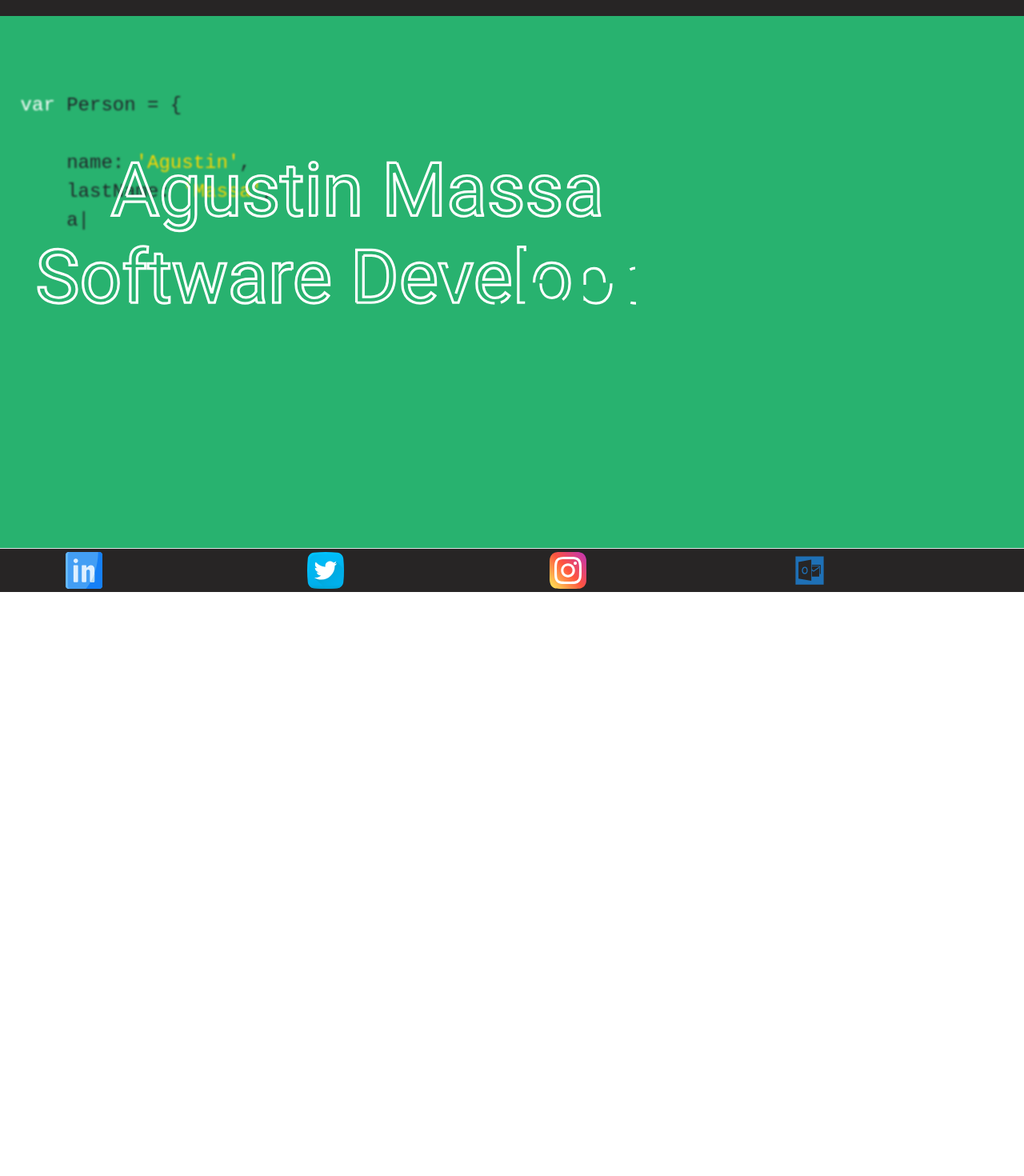
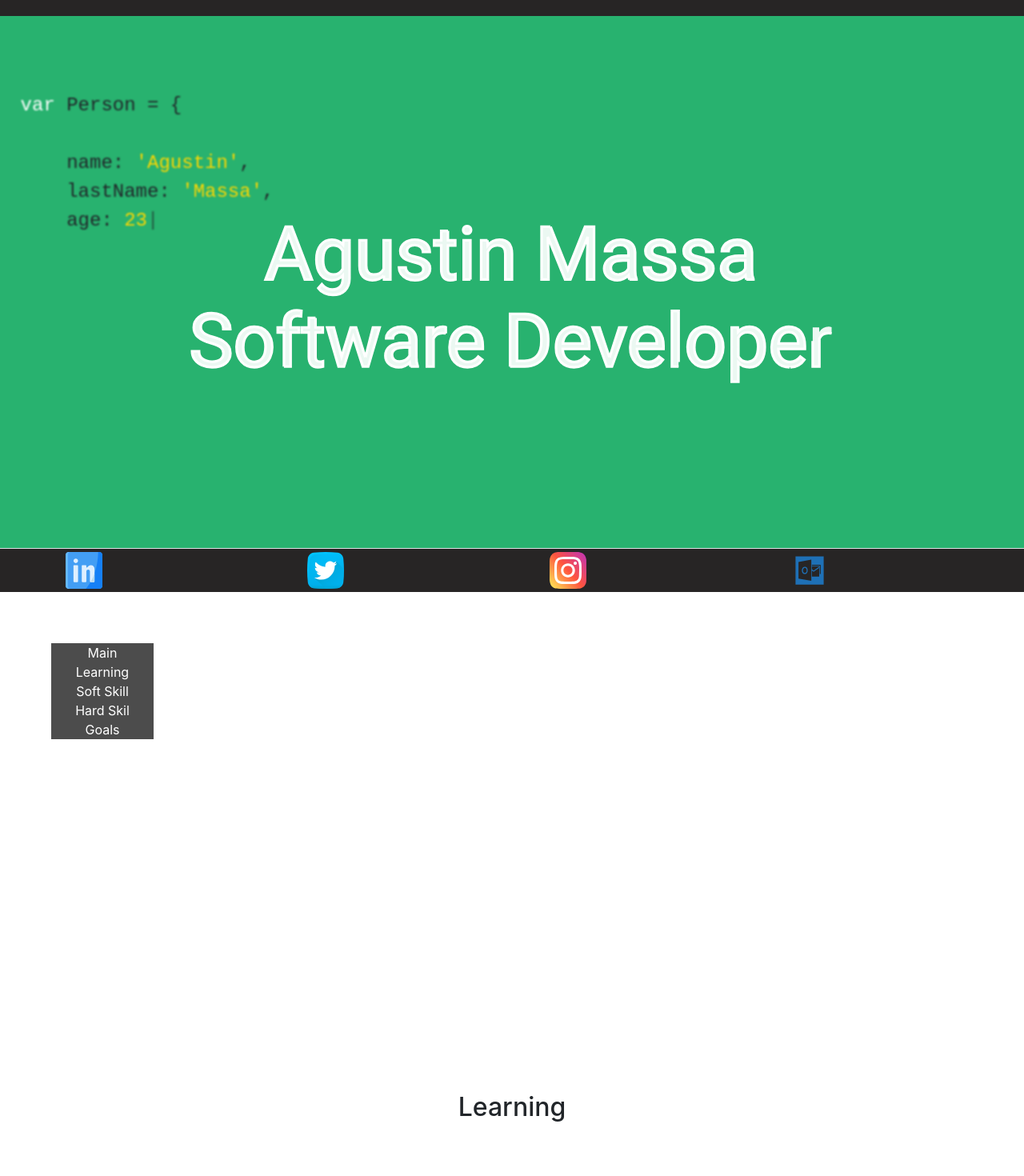
Before and after one commit to MassaAgustin/portafolio, a React (Create React App) app: page /about in a window 1280 px wide. Shown: the part 60-1530 px from the top of the page at 80% size. Before the commit the page ends 878 px from the top, so only its background shows below. Built offline with nearby package versions, Linux system fonts and the light colour scheme.

Commit message:
update aboutme with 4 features

```diff
--- a/src/App.js
+++ b/src/App.js
@@ -7,7 +7,7 @@ import { Footer } from './components/Footer'
 
 
 import 'bootstrap/dist/css/bootstrap.min.css';
-import './App.css'
+import './App.scss'
 
 
 function App() {
--- a/src/App.css
+++ b/src/App.scss
@@ -7,6 +7,10 @@
 :root{
     --primary-color: #28B26F;
     --secondary-color: #272525;
+}
+
+html {
+    scroll-behavior: smooth;
 }
 
 #logo{
@@ -166,6 +170,33 @@
     animation: line-anim 2s ease forwards 5.6s;
 }
 
+.translate {
+    position: sticky;
+    top: 5%;
+    margin: 5% 5%;
+    width: 10%;
+    height: 10%;
+    background-color: rgba(black, 0.7);
+
+    a {
+        display: flex;
+        align-items: center;
+        justify-content: center;
+        text-decoration: none;
+        color: white;
+    }
+
+}
+
+.container-info {
+    display: flex;
+    height: 100vh;
+    justify-content: center;
+    align-items: center;
+}
+
+
+
 @keyframes line-anim{
     to {
         stroke-dashoffset: 0;
--- /dev/null
+++ b/src/components/Goals.js
@@ -0,0 +1,9 @@
+import React from 'react'
+
+export const Goals = () => {
+    return (
+        <div className="container-info" id="goals">
+            <h2>Goals</h2>
+        </div>
+    )
+}
--- /dev/null
+++ b/src/components/HardSkill.js
@@ -0,0 +1,9 @@
+import React from 'react'
+
+export const HardSkill = () => {
+    return (
+        <div className="container-info" id="hardSkill">
+            <h2>Hard Skills</h2>
+        </div>
+    )
+}
--- /dev/null
+++ b/src/components/Learning.js
@@ -0,0 +1,9 @@
+import React from 'react'
+
+export const Learning = () => {
+    return (
+        <div className="container-info" id="learning">
+            <h2>Learning</h2>
+        </div>
+    )
+}
--- a/src/components/MainLoader.js
+++ b/src/components/MainLoader.js
@@ -1,4 +1,4 @@
-import React, { Fragment, useEffect } from 'react'
+import React, { useEffect } from 'react'
 
 import { MainImage } from '../assets/main.js'
 import me from '../assets/images/test1.jpg'
@@ -90,7 +90,7 @@ const MainLoader = (props) => {
     }, [])
 
     return (
-        <div className="container-loader">
+        <div className="container-loader" id="main">
             <div className="main-loader" onClick={props.onClick} >
                 <MainImage />
             </div>
@@ -106,8 +106,9 @@ const MainLoader = (props) => {
                         {'\n'}    avatar:
             </pre>
             <div className="container-img">
-                    <img src={me} alt="imagen de Agustin Massa" />
+                <img src={me} alt="imagen de Agustin Massa" />
             </div >
+
         </div >
     )
 }
--- a/src/components/MainLoader.scss
+++ b/src/components/MainLoader.scss
@@ -3,32 +3,36 @@
   padding: 0;
   box-sizing: border-box;
 }
+
 .container-loader{
   position: relative;
+  display: flex;
+  justify-content: center;
+  align-items: center;
   height: 90vh;
   width: 100%;
   background-color: var(--primary-color);
 
+  perspective: 20rem;
+
   .container-img {
     position: absolute;
     display: flex;
-    flex-direction: column;
-    bottom: -12%;
-    left: -23%;
-    opacity: 1;
-    transform: scale(0.2);
-    animation: translateImage 1s ease-in-out 15.5s forwards;
+    height: 1%;
+    width: 1%;
+    left: 12%;
+    bottom: 31%;
+    opacity: 0;
+    animation: translateImage 2s ease-in-out 15.04s forwards;
+
     img {
-      height: 10px;
-      width: 10px;
-      border: 10px solid white;
-      animation: appearImage 1s ease-in-out 15.5s forwards;
+      border: 4px solid white;
     }
   }
 }
 
 .main-loader{
-  position: absolute;
+  position: relative;
   width: 70%;
   height: 70vh;
   animation: toRight 2s ease-in-out 7s forwards;
@@ -48,12 +52,11 @@
   height: 80%;
   top: 13%;
   left: 2%;
-  pointer-events: none;
+  pointer-events: all;
   z-index: 1;
   filter: blur(1px)
   ;
 }
-
 
 #typewriter{
     position: absolute;
@@ -70,21 +73,21 @@
 @keyframes toRight{
 
   to {
-    transform: translate(-35%,-57%) scale(.2);
+    transform: translate(-60%,-71%) scale(.2);
   }
 }
 
 @keyframes translateImage{
-  to {
-    left:20%;
-    transform: scale(0.5);
+  50% {
+    transform: translateX(200%) rotateX(-120deg);
+    opacity: 1;
   }
-}
 
-@keyframes appearImage{
-  to {
-      height: 100%;
-      width: 60%;
+  100% {
+    transform: translateX(80%) translateY(10%) ;
+    height: 70%;
+    width: 30%;
+    opacity: 1;
   }
 }
 
--- /dev/null
+++ b/src/components/SoftSkill.js
@@ -0,0 +1,9 @@
+import React from 'react'
+
+export const SoftSkill = () => {
+    return (
+        <div className="container-info" id="softSkill">
+            <h2>Soft Skills</h2>
+        </div>
+    )
+}
--- /dev/null
+++ b/src/components/Translate.js
@@ -0,0 +1,13 @@
+import React from 'react'
+
+export const Translate = () => {
+    return (
+        <div className="translate">
+            <a href="#main">Main</a>
+            <a href="#learning">Learning</a>
+            <a href="#softSkill">Soft Skill</a>
+            <a href="#hardSkill">Hard Skil</a>
+            <a href="#goals">Goals</a>
+        </div>
+    )
+}
--- a/src/pages/AboutMe.js
+++ b/src/pages/AboutMe.js
@@ -1,10 +1,20 @@
 import React, { Fragment } from 'react'
 import MainLoader from '../components/MainLoader'
+import { Learning } from '../components/Learning'
+import { SoftSkill } from '../components/SoftSkill'
+import { HardSkill } from '../components/HardSkill'
+import { Goals } from '../components/Goals'
+import { Translate } from '../components/Translate'
 
 export const AboutMe = () => {
     return (
         <Fragment>
             <MainLoader />
+            <Translate />
+            <Learning />
+            <SoftSkill />
+            <HardSkill />
+            <Goals />
         </Fragment>
 
     )
```
Also changed, not shown: src/sass/abstracts/colors.scss (added), 1 other file (tests, documents, lock files or other folders).
